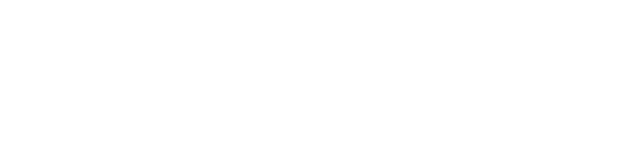
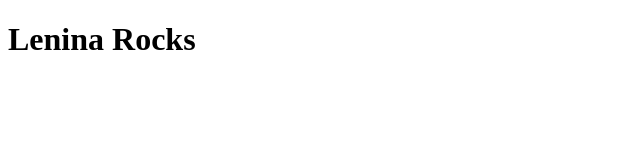
Before and after one commit to leninabriel/git-learning, a plain HTML site: page index.html in a window 1280 px wide. Shown: the whole page, without its empty margins (0-640 px from the left). Drawn offline with Linux system fonts and the light colour scheme.

Commit message:
added header

```diff
--- a/index.html
+++ b/index.html
@@ -6,6 +6,6 @@
     <title>Document</title>
 </head>
 <body>
-
+    <h1>Lenina Rocks</h1>
 </body>
 </html>
```
